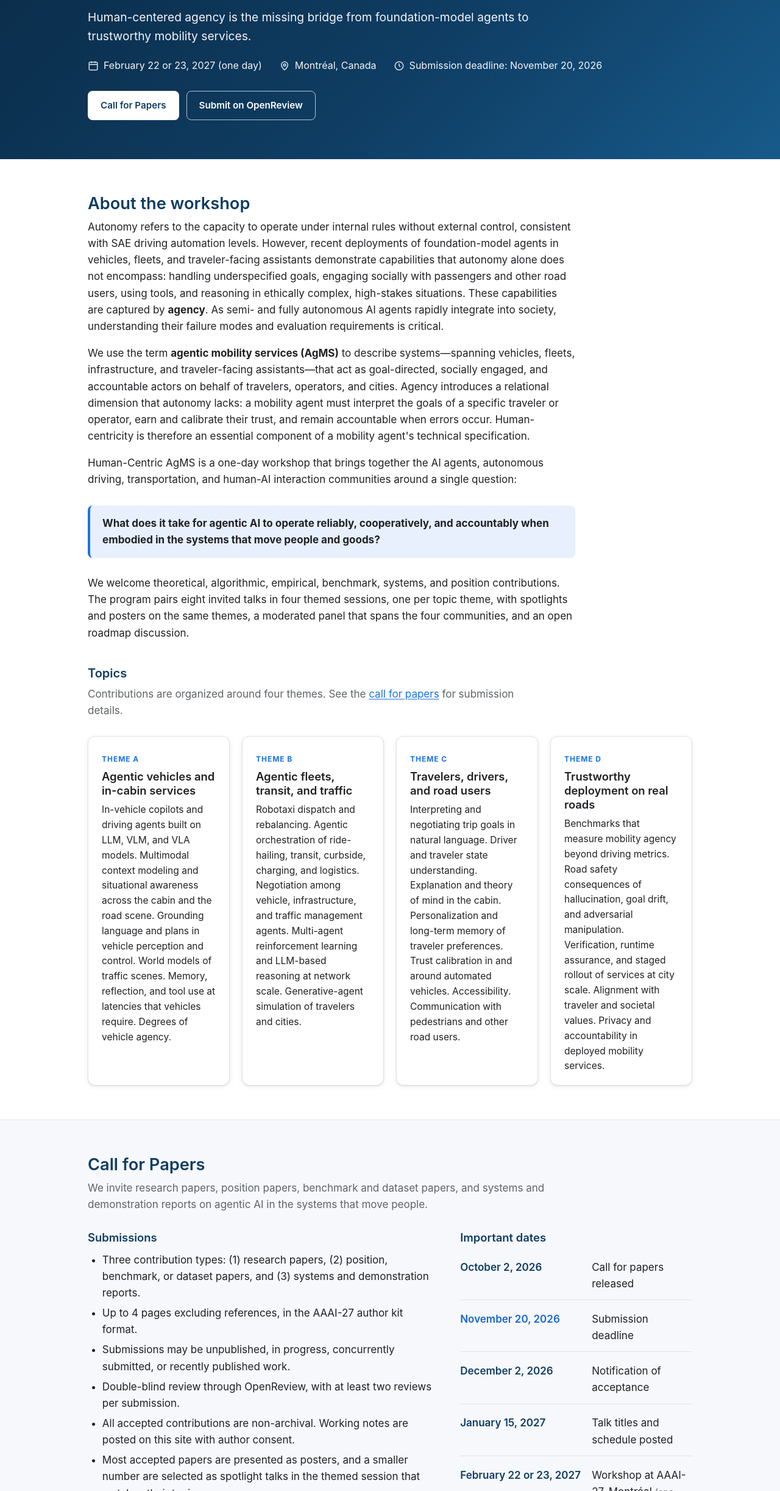
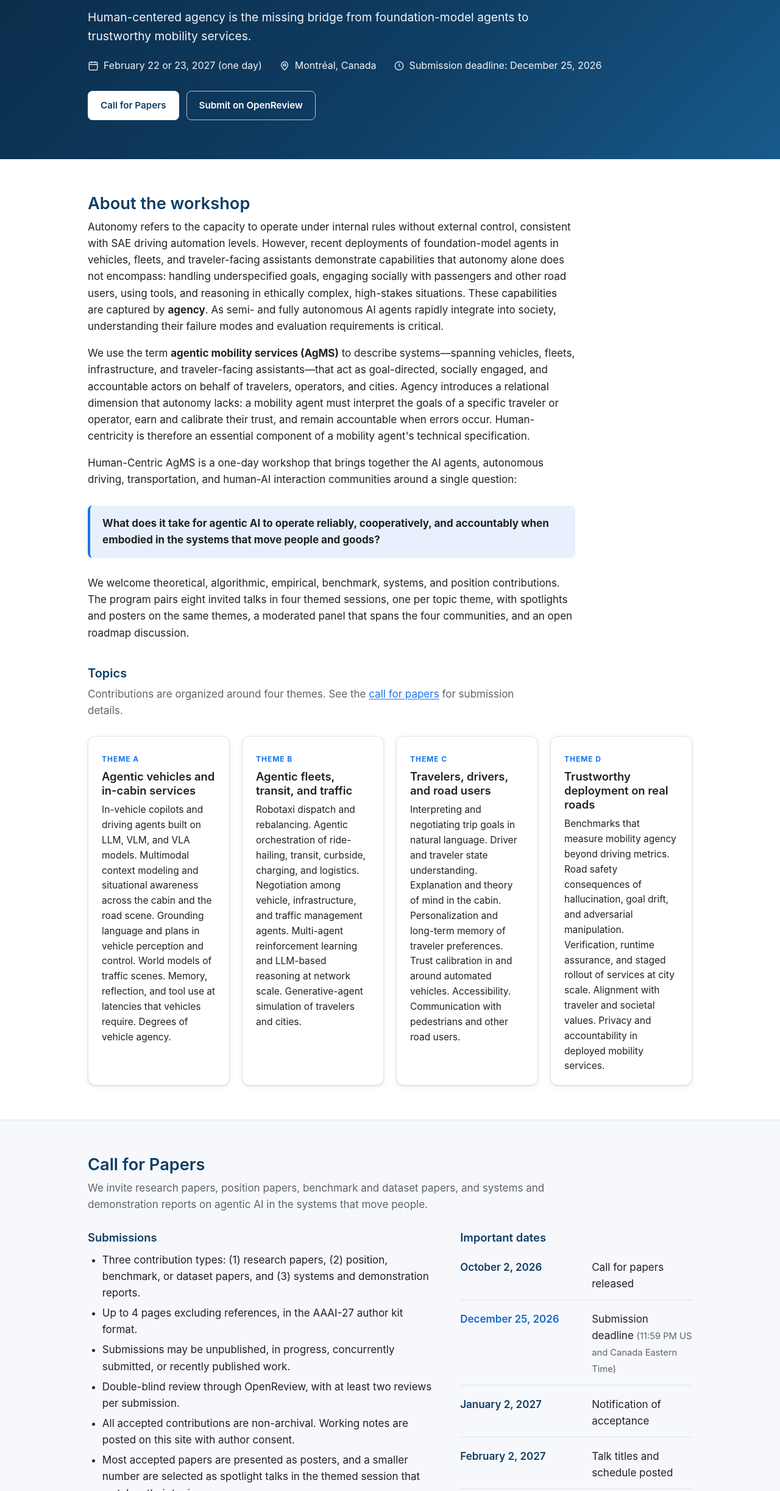
Before and after one commit to agentic-mobility-workshop/agentic-mobility-workshop.github.io, a plain HTML site: page index.html in a window 1280 px wide. Shown: the part 220-2665 px from the top of the page at 61% size. Drawn offline with Linux system fonts and the light colour scheme.

Commit message:
Extend the submission deadline and later dates
Submissions are now due December 25, 2026 at 11:59 PM US and Canada Eastern Time. Notification of acceptance moves to January 2, 2027, and talk titles and the schedule will be posted by February 2, 2027.

```diff
--- a/index.html
+++ b/index.html
@@ -37,7 +37,7 @@
         <div class="meta">
           <span><svg viewBox="0 0 24 24" fill="none" stroke="currentColor" stroke-width="2" aria-hidden="true"><rect x="3" y="4" width="18" height="17" rx="2"/><path d="M3 9h18M8 2v4M16 2v4"/></svg>February 22 or 23, 2027 (one day)</span>
           <span><svg viewBox="0 0 24 24" fill="none" stroke="currentColor" stroke-width="2" aria-hidden="true"><path d="M12 21s7-6.2 7-11a7 7 0 0 0-14 0c0 4.8 7 11 7 11z"/><circle cx="12" cy="10" r="2.5"/></svg>Montréal, Canada</span>
-          <span><svg viewBox="0 0 24 24" fill="none" stroke="currentColor" stroke-width="2" aria-hidden="true"><circle cx="12" cy="12" r="9"/><path d="M12 7v5l3 2"/></svg>Submission deadline: November 20, 2026</span>
+          <span><svg viewBox="0 0 24 24" fill="none" stroke="currentColor" stroke-width="2" aria-hidden="true"><circle cx="12" cy="12" r="9"/><path d="M12 7v5l3 2"/></svg>Submission deadline: December 25, 2026</span>
         </div>
         <div class="actions">
           <a class="btn btn-primary" href="cfp.html">Call for Papers</a>
@@ -112,9 +112,9 @@
             <h3>Important dates</h3>
             <ul class="dates">
               <li><span class="date">October 2, 2026</span><span>Call for papers released</span></li>
-              <li class="highlight"><span class="date">November 20, 2026</span><span>Submission deadline</span></li>
-              <li><span class="date">December 2, 2026</span><span>Notification of acceptance</span></li>
-              <li><span class="date">January 15, 2027</span><span>Talk titles and schedule posted</span></li>
+              <li class="highlight"><span class="date">December 25, 2026</span><span>Submission deadline <span class="note">(11:59 PM US and Canada Eastern Time)</span></span></li>
+              <li><span class="date">January 2, 2027</span><span>Notification of acceptance</span></li>
+              <li><span class="date">February 2, 2027</span><span>Talk titles and schedule posted</span></li>
               <li><span class="date">February 22 or 23, 2027</span><span>Workshop at AAAI-27, Montréal <span class="note">(one day, in person, exact day to be confirmed)</span></span></li>
             </ul>
           </div>
@@ -293,7 +293,7 @@
             </tbody>
           </table>
         </div>
-        <p class="section-intro">The final schedule with talk titles will be posted by January 15, 2027. The poster sessions have a mentoring focus and give students and junior researchers direct feedback from senior participants.</p>
+        <p class="section-intro">The final schedule with talk titles will be posted by February 2, 2027. The poster sessions have a mentoring focus and give students and junior researchers direct feedback from senior participants.</p>
         <div class="prose">
           <p>The workshop takes place at the AAAI-27 conference venue in Montréal, Canada. The workshop is in person only, and no virtual presentations will be offered, in line with AAAI-27 policy.</p>
         </div>
```
Also changed, not shown: cfp.html (+5 -5 lines).
